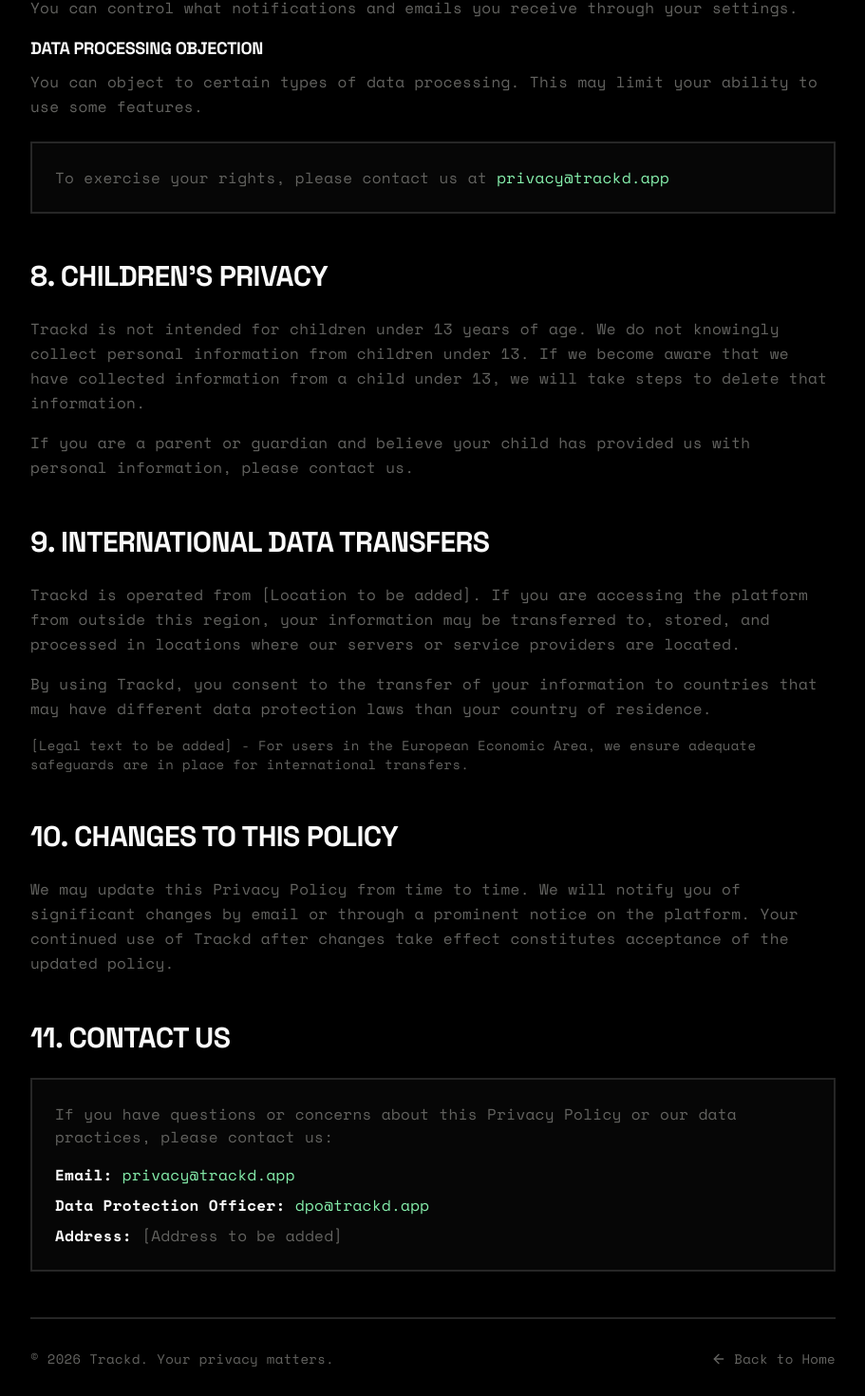
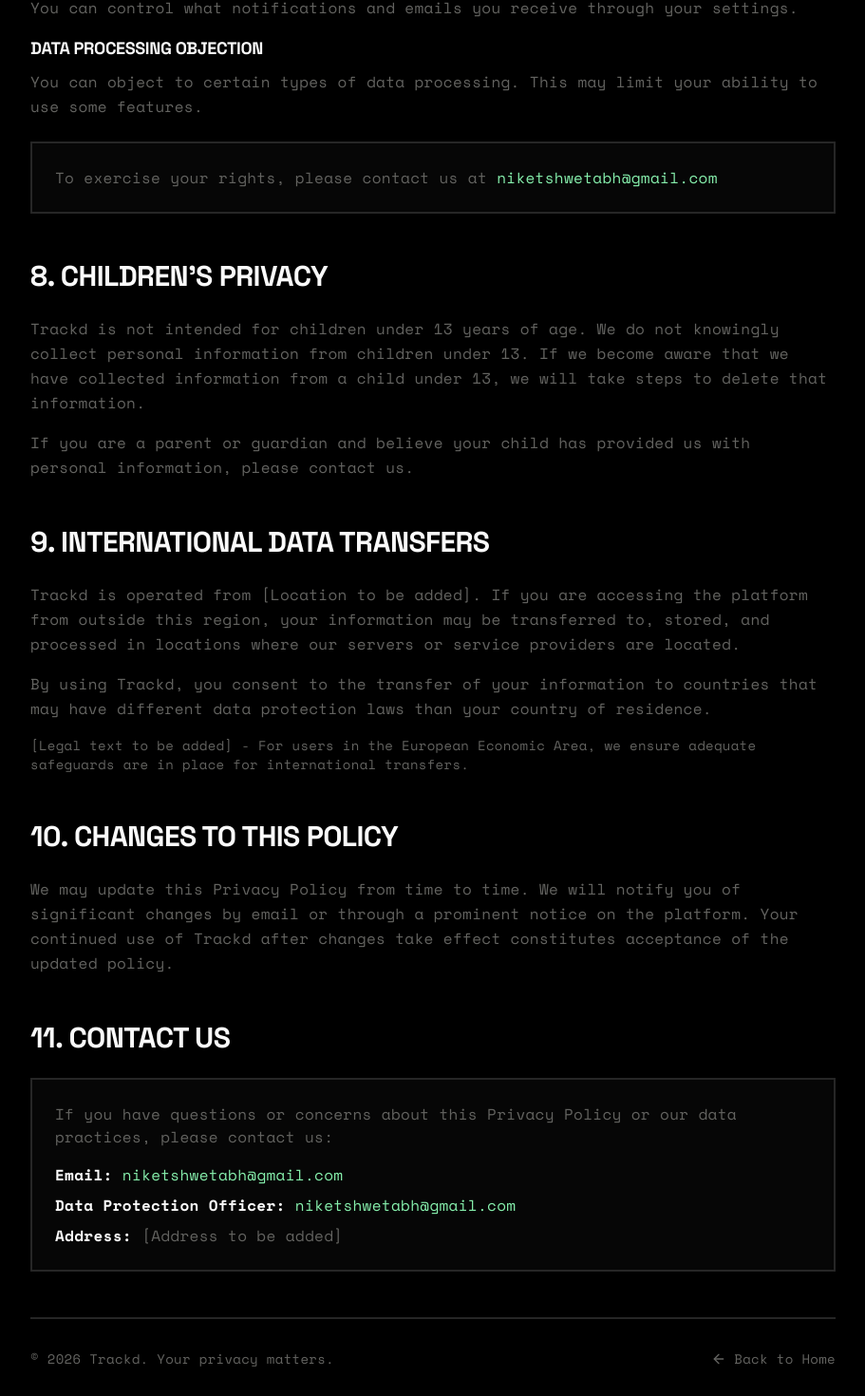
Before and after one commit to nIMblEt06/playbook, a Next.js app in the folder frontend/: page /privacy in a window 1280 px wide. Shown: the part 4393-5863 px from the top of the page at 95% size, without its empty margins (304-1215 px from the left). Built offline with nearby package versions, Linux system fonts and the light colour scheme; no server answers.

Commit message:
feat: improve lcp

```diff
--- a/frontend/app/about/page.tsx
+++ b/frontend/app/about/page.tsx
@@ -128,7 +128,7 @@
             </p>
             <div className="flex flex-wrap gap-4">
               <a
-                href="mailto:hello@trackd.app"
+                href="mailto:niketshwetabh@gmail.com"
                 className="btn-secondary flex items-center gap-2"
               >
                 <Mail className="w-4 h-4" />
--- a/frontend/app/communities/create/page.tsx
+++ b/frontend/app/communities/create/page.tsx
@@ -2,6 +2,7 @@
 
 import { useState } from 'react'
 import { useRouter } from 'next/navigation'
+import Image from 'next/image'
 import { useMutation } from '@tanstack/react-query'
 import { AppLayout } from '@/components/layout/app-layout'
 import { RequireAuth } from '@/components/auth/require-auth'
@@ -198,10 +199,11 @@
             </div>
             {coverImageUrl && (
               <div className="mt-3 relative w-full h-32 overflow-hidden border-2 border-border">
-                <img
+                <Image
                   src={coverImageUrl}
                   alt="Cover preview"
-                  className="w-full h-full object-cover"
+                  fill
+                  className="object-cover"
                   onError={(e) => {
                     e.currentTarget.style.display = 'none'
                   }}
--- a/frontend/app/communities/page.tsx
+++ b/frontend/app/communities/page.tsx
@@ -1,6 +1,7 @@
 'use client'
 
 import { useState, useMemo } from 'react'
+import Image from 'next/image'
 import { AppLayout } from '@/components/layout/app-layout'
 import { useQuery, useMutation, useQueryClient } from '@tanstack/react-query'
 import { communitiesService } from '@/lib/api/services/communities'
@@ -144,10 +145,11 @@
       {community.coverImageUrl && (
         <Link href={communityUrl}>
           <div className="relative w-full h-32 overflow-hidden border-b-2 border-card-border">
-            <img
+            <Image
               src={community.coverImageUrl}
               alt={community.name}
-              className="w-full h-full object-cover hover:scale-105 transition-transform duration-300"
+              fill
+              className="object-cover hover:scale-105 transition-transform duration-300"
             />
           </div>
         </Link>
--- a/frontend/app/notifications/page.tsx
+++ b/frontend/app/notifications/page.tsx
@@ -1,6 +1,7 @@
 'use client'
 
 import { useRouter } from 'next/navigation'
+import Image from 'next/image'
 import { useQuery, useMutation, useQueryClient } from '@tanstack/react-query'
 import { formatDistanceToNow } from 'date-fns'
 import { AppLayout } from '@/components/layout/app-layout'
@@ -234,9 +235,11 @@
                   {/* Actor Avatar */}
                   <div className="flex-shrink-0">
                     {notification.actor.avatarUrl ? (
-                      <img
+                      <Image
                         src={notification.actor.avatarUrl}
                         alt={notification.actor.displayName}
+                        width={48}
+                        height={48}
                         className="w-10 h-10 md:w-12 md:h-12 rounded-full object-cover"
                       />
                     ) : (
--- a/frontend/app/page.tsx
+++ b/frontend/app/page.tsx
@@ -1,6 +1,7 @@
 'use client'
 
 import Link from 'next/link'
+import Image from 'next/image'
 import { AppLayout } from '@/components/layout/app-layout'
 import { RequireAuth } from '@/components/auth/require-auth'
 import { AlbumCard } from '@/components/discover/album-card'
@@ -175,9 +176,11 @@
     >
       <div className="w-7 h-7 sm:w-8 sm:h-8 rounded-full overflow-hidden bg-muted flex-shrink-0 flex items-center justify-center">
         {activity.user.avatarUrl ? (
-          <img
+          <Image
             src={activity.user.avatarUrl}
             alt={activity.user.displayName}
+            width={32}
+            height={32}
             className="w-full h-full object-cover"
           />
         ) : (
--- a/frontend/app/privacy/page.tsx
+++ b/frontend/app/privacy/page.tsx
@@ -322,8 +322,8 @@
             <div className="card p-6">
               <p className="text-foreground-muted">
                 To exercise your rights, please contact us at{' '}
-                <a href="mailto:privacy@trackd.app" className="text-primary hover:underline">
-                  privacy@trackd.app
+                <a href="mailto:niketshwetabh@gmail.com" className="text-primary hover:underline">
+                  niketshwetabh@gmail.com
                 </a>
               </p>
             </div>
@@ -391,14 +391,14 @@
             <div className="text-foreground-muted space-y-2">
               <p>
                 <strong className="text-foreground">Email:</strong>{' '}
-                <a href="mailto:privacy@trackd.app" className="text-primary hover:underline">
-                  privacy@trackd.app
+                <a href="mailto:niketshwetabh@gmail.com" className="text-primary hover:underline">
+                  niketshwetabh@gmail.com
                 </a>
               </p>
               <p>
                 <strong className="text-foreground">Data Protection Officer:</strong>{' '}
-                <a href="mailto:dpo@trackd.app" className="text-primary hover:underline">
-                  dpo@trackd.app
+                <a href="mailto:niketshwetabh@gmail.com" className="text-primary hover:underline">
+                  niketshwetabh@gmail.com
                 </a>
               </p>
               <p>
--- a/frontend/app/terms/page.tsx
+++ b/frontend/app/terms/page.tsx
@@ -228,8 +228,7 @@
               If you have questions about these Terms, please contact us:
             </p>
             <div className="text-foreground-muted">
-              <p>Email: legal@trackd.app</p>
-              <p>Address: [Address to be added]</p>
+              <p>Email: niketshwetabh@gmail.com</p>
             </div>
           </div>
         </section>
--- a/frontend/components/player/music-player.tsx
+++ b/frontend/components/player/music-player.tsx
@@ -1,6 +1,7 @@
 'use client'
 
 import { useEffect, useRef } from 'react'
+import Image from 'next/image'
 import {
   Play,
   Pause,
@@ -203,9 +204,11 @@
         <div className="flex flex-1 md:flex-none md:w-[300px] items-center gap-2 md:gap-3 min-w-0">
           <div className="relative h-10 w-10 md:h-14 md:w-14 flex-shrink-0 overflow-hidden border-2 border-card-border bg-background-secondary">
             {currentTrack.coverUrl ? (
-              <img
+              <Image
                 src={currentTrack.coverUrl}
                 alt={currentTrack.albumName}
+                width={56}
+                height={56}
                 className="h-full w-full object-cover"
               />
             ) : (
--- a/frontend/components/player/spotify-player-example.tsx
+++ b/frontend/components/player/spotify-player-example.tsx
@@ -1,6 +1,7 @@
 'use client'
 
 import { useEffect, useState } from 'react'
+import Image from 'next/image'
 import { useSpotifyPlayer } from '@/lib/hooks/use-spotify-player'
 import { usePlayerStore } from '@/lib/store/player-store'
 
@@ -104,9 +105,11 @@
         <div className="bg-gray-100 dark:bg-gray-800 p-4 rounded-lg">
           <div className="flex gap-4">
             {currentTrack.coverUrl && (
-              <img
+              <Image
                 src={currentTrack.coverUrl}
                 alt={currentTrack.albumName}
+                width={80}
+                height={80}
                 className="w-20 h-20 rounded object-cover"
               />
             )}
--- a/frontend/components/ui/pixel-avatar.tsx
+++ b/frontend/components/ui/pixel-avatar.tsx
@@ -1,6 +1,7 @@
 'use client'
 
 import { useMemo } from 'react'
+import Image from 'next/image'
 
 interface PixelAvatarProps {
   avatarId: number // 1-5
@@ -202,8 +203,7 @@
   // Custom avatar URL
   if (avatarUrl) {
     return (
-      // eslint-disable-next-line @next/next/no-img-element
-      <img
+      <Image
         src={avatarUrl}
         alt={displayName}
         width={size}
```
Also changed, not shown: frontend/components/player/play-button.example.tsx (+8 -5 lines).
